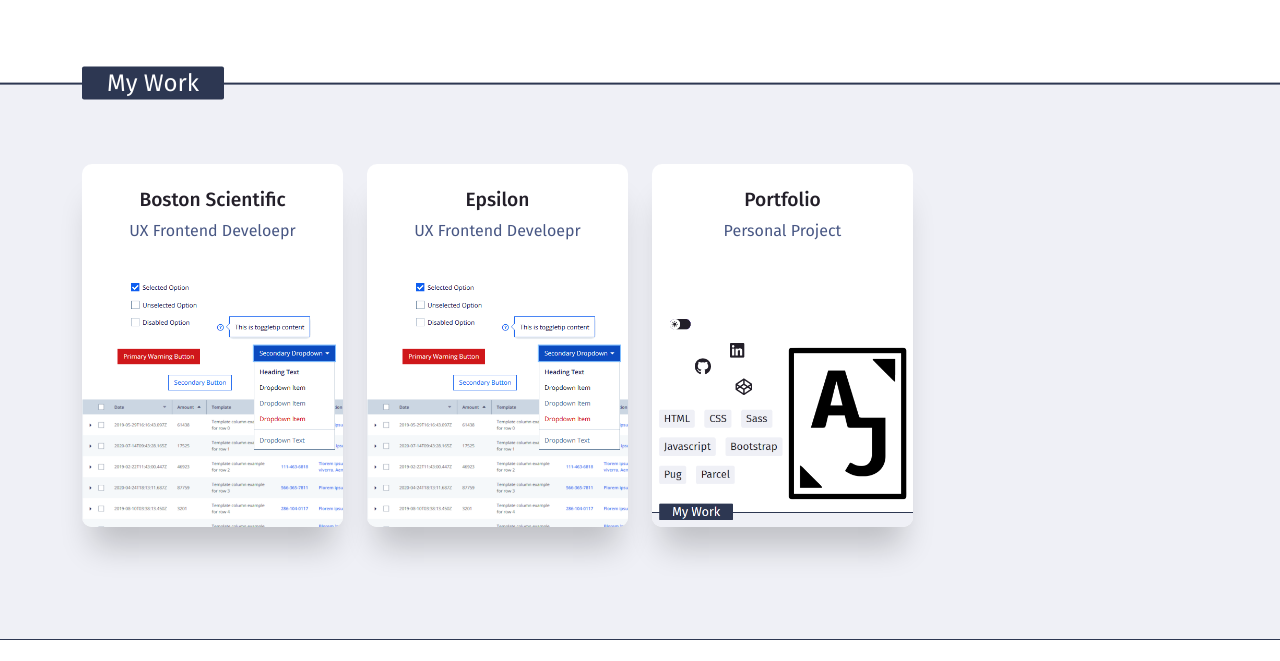
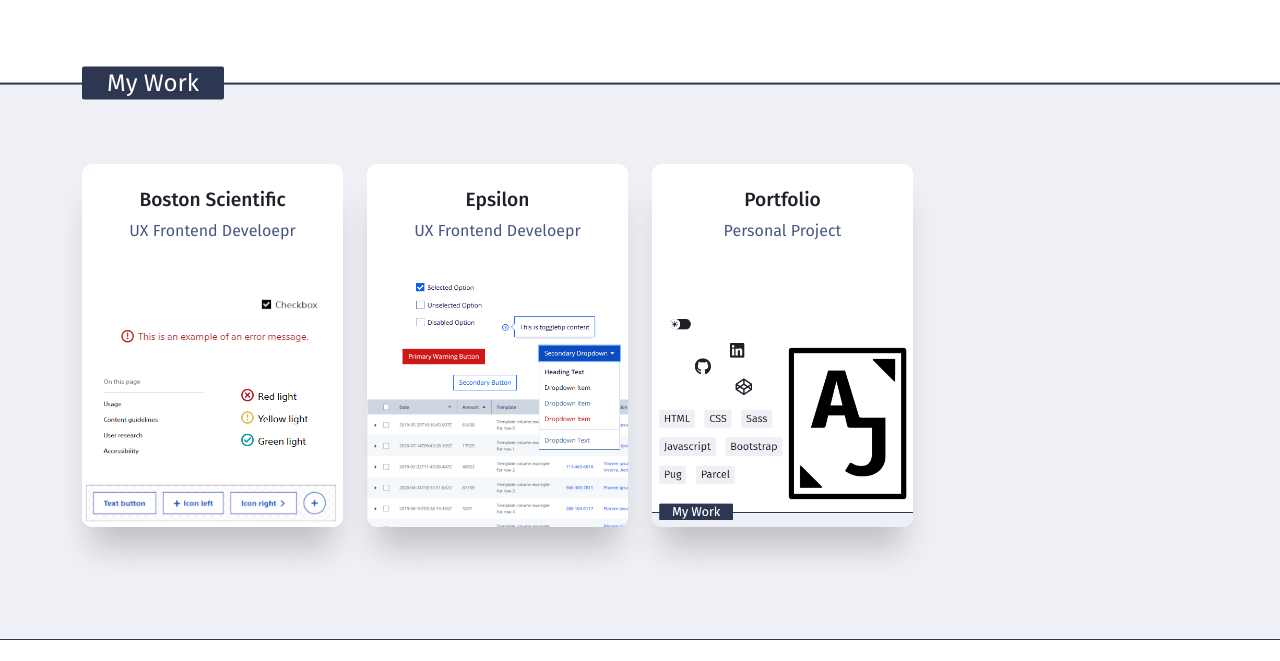
Before and after one commit to APJohns/Portfolio, a Gatsby site: page / in a window 1280 px wide. Shown: the part 708-1369 px from the top of the page. Built offline with nearby package versions, Linux system fonts and the light colour scheme; Gatsby itself is replaced by a stand-in of ours.

Commit message:
update bsc md and sort by date

```diff
--- a/src/markdown/boston-scientific.mdx
+++ b/src/markdown/boston-scientific.mdx
@@ -1,11 +1,11 @@
 ---
 title: Boston Scientific
 subTitle: UX Frontend Develoepr
-thumbnail: ../images/blueprint-icon.png
-image: ../images/blueprint.png
+thumbnail: ../images/bsc-icon.png
+image: ../images/bsc.png
 tech: HTML, CSS, Sass, Javascript, Typescript, React, Contentful CMS
-siteLink: https://epsilon-blueprint.netlify.app/
-codeLink: https://github.com/epsilon-ux/blueprint-ui
+siteLink: https://www.anatomydesignsystem.com/
+date: 2021-10-25
 ---
 
 Built documentation site for the Anatomy Design System from the ground up. Ensured code was scalable, performant, and served as an example of accessible and quality code based off of our code standards. Built out tech-stack agnostic Anatomy components. Worked collaboratively with product teams on integrating Anatomy into their own platforms.
--- a/src/markdown/epsilon.mdx
+++ b/src/markdown/epsilon.mdx
@@ -6,6 +6,7 @@
 tech: HTML, CSS, Sass, Javascript, Typescript, Angular, Bootstrap, Gulp, npm
 siteLink: https://epsilon-blueprint.netlify.app/
 codeLink: https://github.com/epsilon-ux/blueprint-ui
+date: 2019-05-13
 ---
 
 The primary project I worked on at Epsilon was an Angular component library called Blueprint. Blueprint was built with UX and Accessibility at the core, meeting Web Content Accessibility Guidelines (WCAG). It improved the consistency and user experience of the Epsilon products, and cut down on development time.
--- a/src/markdown/portfolio.mdx
+++ b/src/markdown/portfolio.mdx
@@ -5,6 +5,7 @@
 image: ../images/portfolio.png
 tech: HTML, CSS, Sass, Javascript, React, Gatsby, Bootstrap
 codeLink: https://github.com/APJohns/Portfolio
+date: 2019-01-01
 ---
 
 This portfolio itself is a good example of my work. The technical goals in making this site were to maximize performance, accessibility, and user experience.
--- a/src/pages/index.js
+++ b/src/pages/index.js
@@ -79,7 +79,7 @@
         </div>
         <div className="container">
           <ul className="row card-list">
-            {data.allMdx.nodes.map((project, i) => (
+            {data.allMdx.nodes.sort((a, b) => a.date > b.date).map((project, i) => (
               <li key={'project' + i} className="col-sm-6 col-md-4 col-lg-3 mb-5">
                 <Card
                   title={project.frontmatter.title}
@@ -105,6 +105,7 @@
         frontmatter {
           title
           subTitle
+          date
           thumbnail {
             childImageSharp {
               gatsbyImageData
```
Also changed, not shown: README.md, src/images/bsc-icon.png (added), src/images/bsc.png (added).
